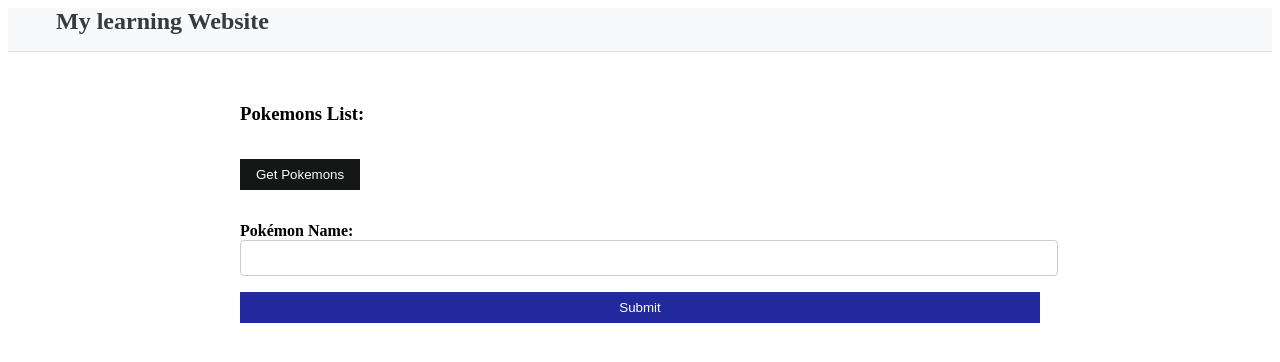
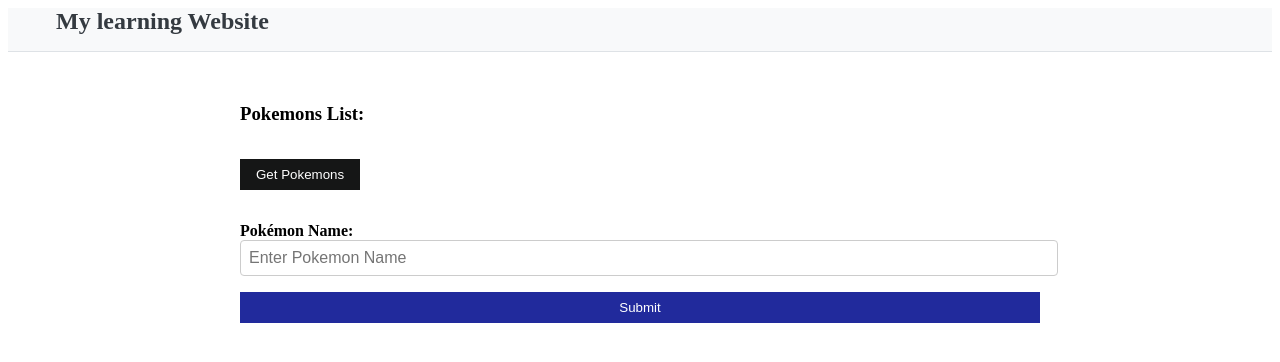
Before and after one commit to Varinthorn-J/vue-project, a Vue app in the folder my-project/: page /pokemon in a window 1280 px wide. Shown: the top 362 px of the page. Built offline with nearby package versions, Linux system fonts and the light colour scheme.

Commit message:
example axios

```diff
--- a/my-project/src/components/OpenWeatherMap.vue
+++ b/my-project/src/components/OpenWeatherMap.vue
@@ -16,7 +16,7 @@
     <form @submit.prevent="submitForm" class="weather-form">
       <div class="form-group">
         <label for="zip">zip code thailand</label>
-        <input type="text" id="zip" v-model="form.zip" required class="form-input">
+        <input type="text" id="zip" v-model="form.zip" required class="form-input" placeholder="Enter zip code">
       </div>
       <button type="submit" class="btn-submit">Submit</button>
     </form>
--- a/my-project/src/components/PokemonDisplay.vue
+++ b/my-project/src/components/PokemonDisplay.vue
@@ -25,7 +25,7 @@
       <form @submit.prevent="submitForm" class="pokemon-form">
         <div class="form-group">
           <label for="name">Pokémon Name:</label>
-          <input type="text" id="name" v-model="form.name" required class="form-input">
+          <input type="text" id="name" v-model="form.name" required class="form-input" placeholder="Enter Pokemon Name">
         </div>
         <button type="submit" class="btn-submit">Submit</button>
       </form>
```
